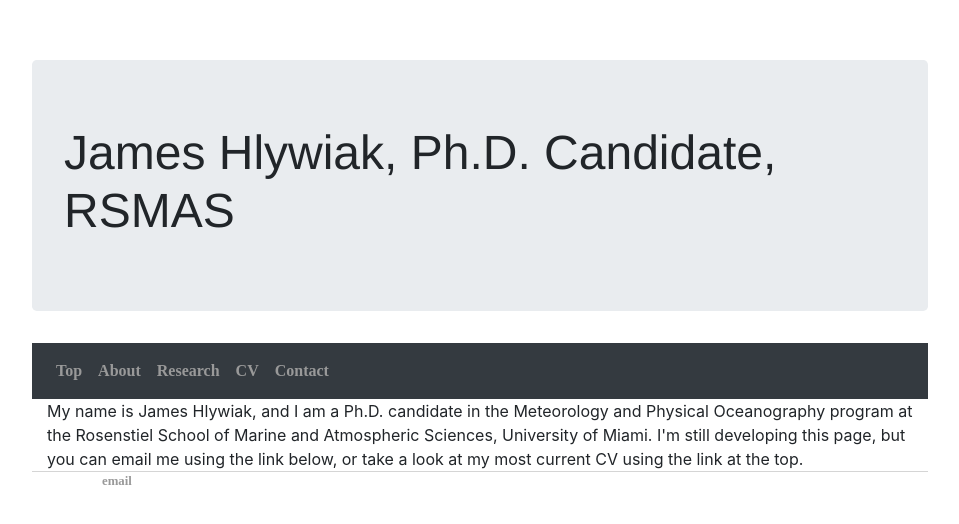
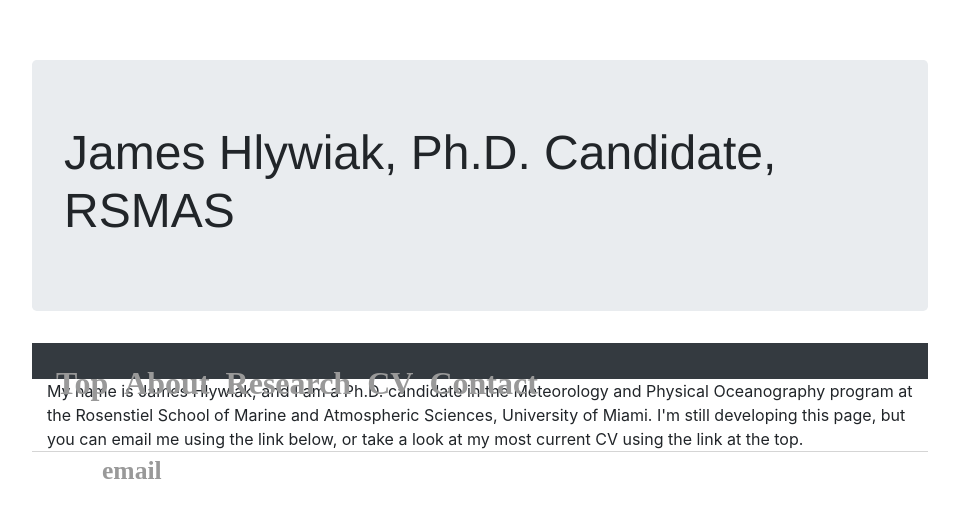
Before and after one commit to jameshlywiak/jameshlywiak.github.io, a Jekyll site: the page index.html, which Jekyll copies as it is, in a window 1280 px wide. Shown: the top 524 px of the page, without its empty margins (160-1119 px from the left). Built offline with Jekyll 4.4.1, drawn with Linux system fonts in a browser that asks for light colours.

Commit message:
Update main.css

```diff
--- a/css/main.css
+++ b/css/main.css
@@ -4,6 +4,8 @@ body {
 }
 nav ul, footer ul {
     font-family:'Monserrat', 'Sans-Serif';
+    width: 100%;
+    height: 20px;
     list-style: none;
     font-weight: bold;
 }
@@ -11,6 +13,7 @@ nav ul li, footer ul li {
     display: inline;
     padding-left:30px;
     padding-right:30px;
+    font-size: 2.0em;
 }
 a {
     text-decoration: none;
```
